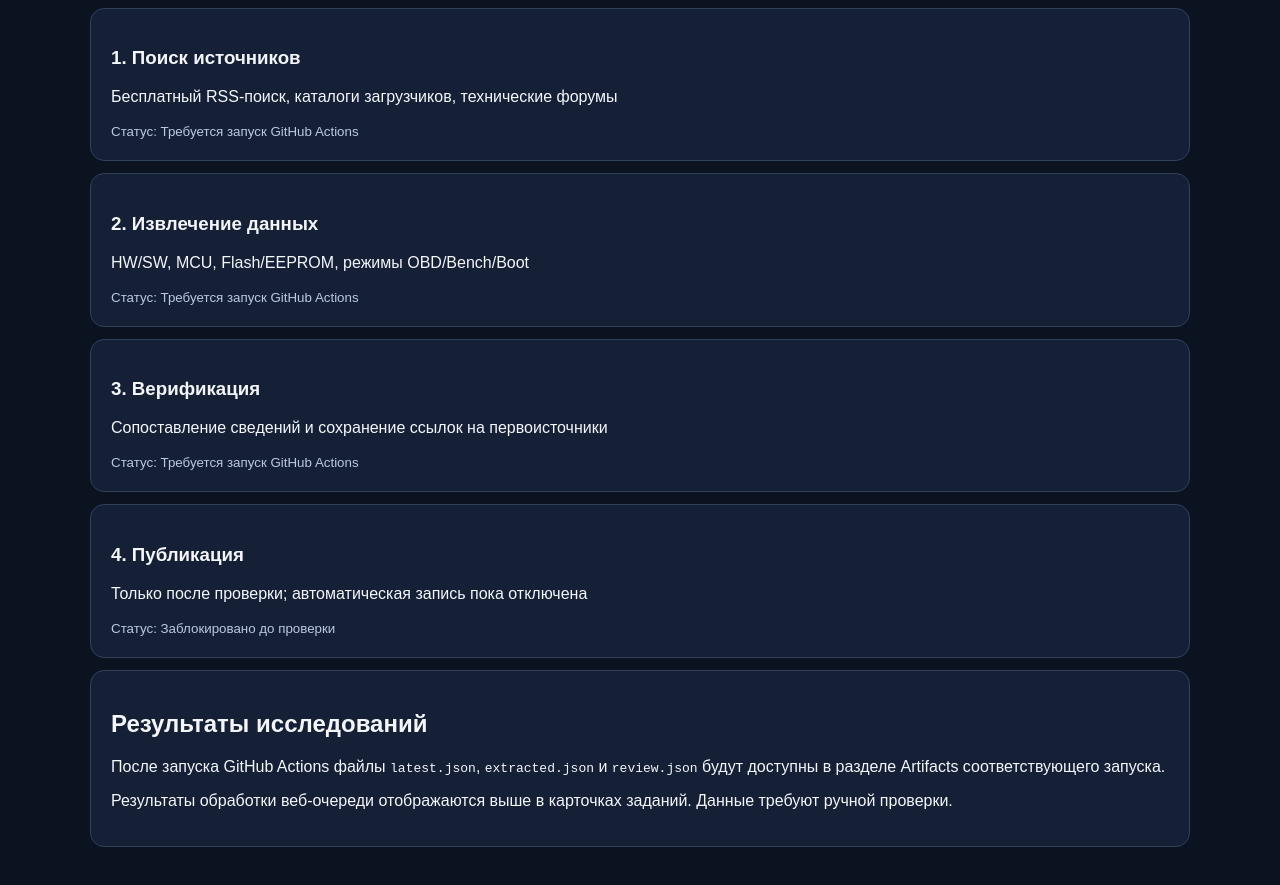
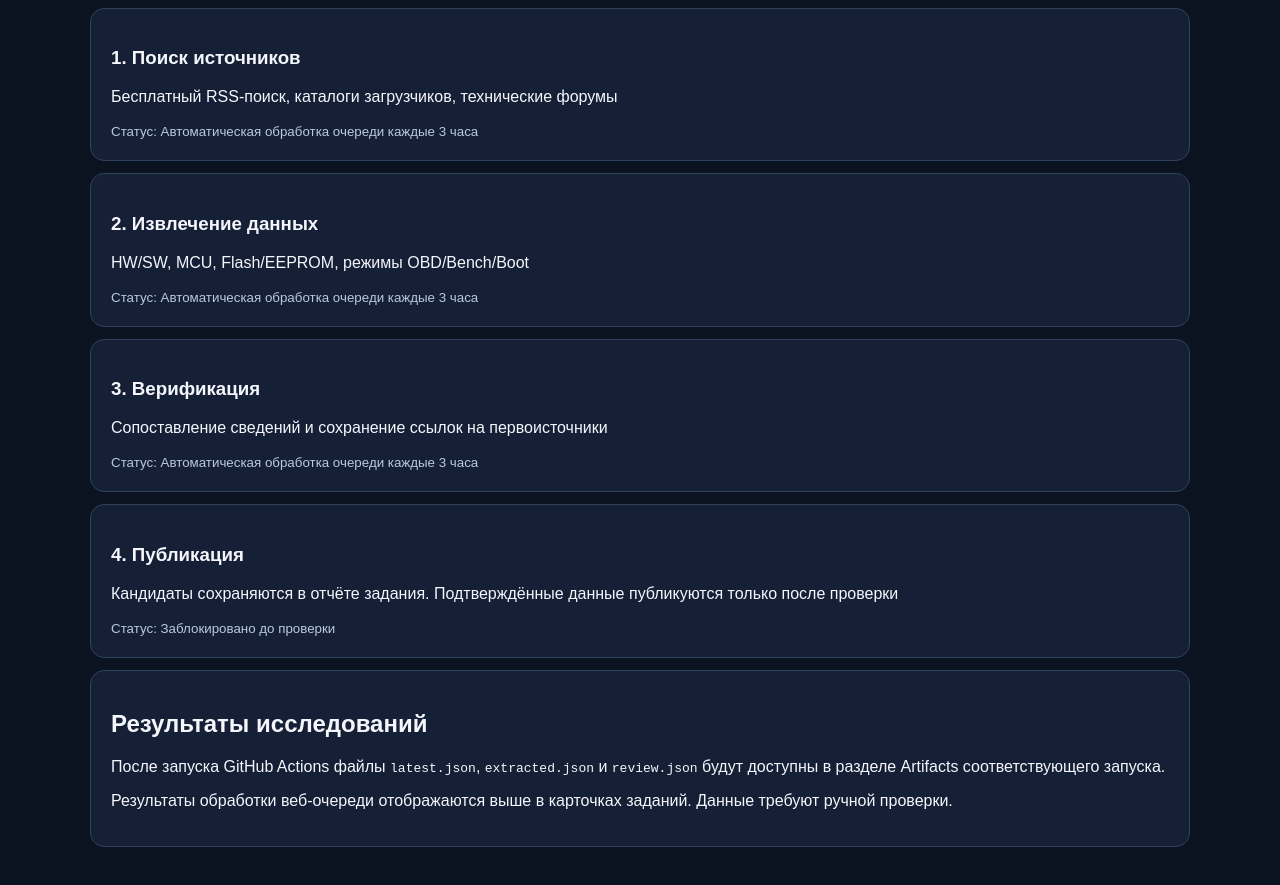
Before and after one commit to a85713736-hue/ecu-atlas, a Next.js app: page /agents in a window 1280 px wide. Shown: the part 1020-1905 px from the top of the page. Built offline with nearby package versions, Linux system fonts and the light colour scheme.

Commit message:
Clarify scheduled ECU research and candidate review workflow

```diff
--- a/app/agents/page.tsx
+++ b/app/agents/page.tsx
@@ -7,7 +7,7 @@ const stages = [
   {name:'Поиск источников',detail:'Бесплатный RSS-поиск, каталоги загрузчиков, технические форумы'},
   {name:'Извлечение данных',detail:'HW/SW, MCU, Flash/EEPROM, режимы OBD/Bench/Boot'},
   {name:'Верификация',detail:'Сопоставление сведений и сохранение ссылок на первоисточники'},
-  {name:'Публикация',detail:'Только после проверки; автоматическая запись пока отключена'},
+  {name:'Публикация',detail:'Кандидаты сохраняются в отчёте задания. Подтверждённые данные публикуются только после проверки'},
 ];
 
 export default function AgentsPage() {
@@ -26,7 +26,7 @@ export default function AgentsPage() {
     <h2>Этапы обработки</h2>
     {stages.map((stage,index)=><div className="card" key={stage.name}>
       <h3>{index+1}. {stage.name}</h3><p>{stage.detail}</p>
-      <small>Статус: {index===3?'Заблокировано до проверки':'Требуется запуск GitHub Actions'}</small>
+      <small>Статус: {index===3?'Заблокировано до проверки':'Автоматическая обработка очереди каждые 3 часа'}</small>
     </div>)}
     <div className="card">
       <h2>Результаты исследований</h2>
```
